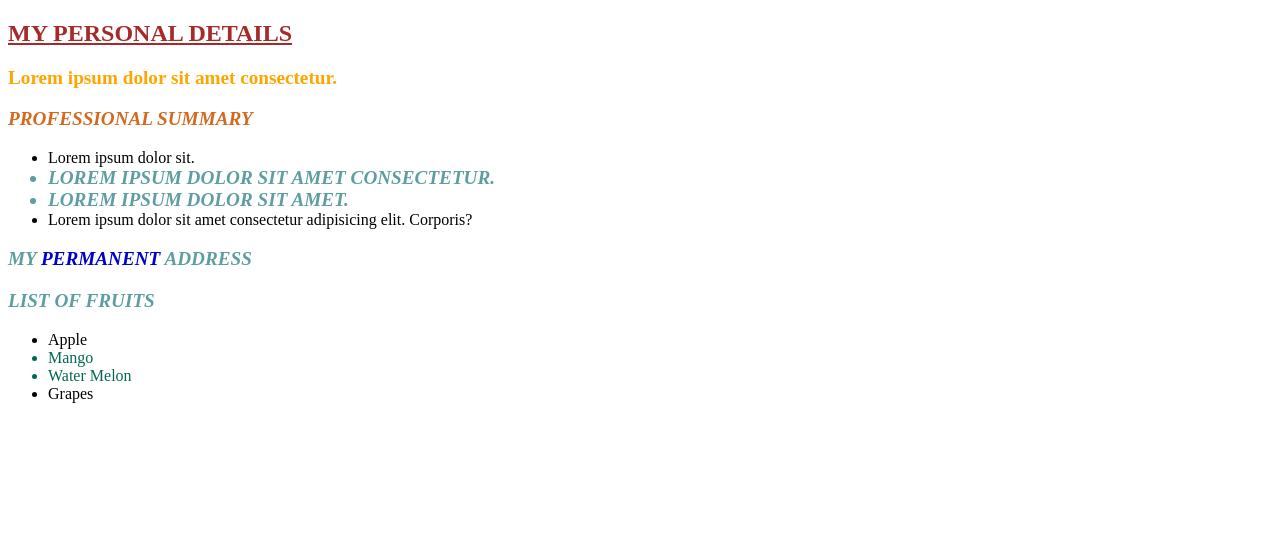
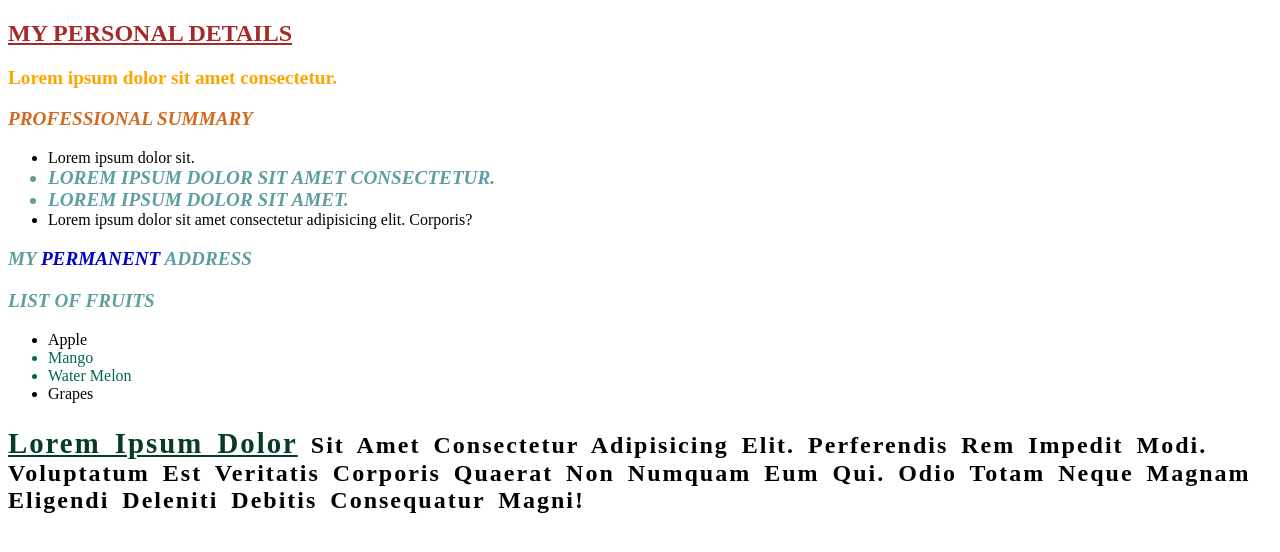
Before and after one commit to PravinBankar101/my-profile, a plain HTML site: page cssLearning.html in a window 1280 px wide. Drawn offline with Linux system fonts and the light colour scheme.

Commit message:
modified csslearning.html using css properties like word-spacing , text-formatting, text-align,  text-decoration
modified csslearning.html using css properties like word-spacing , text-formatting, text-align,  text-decoration

```diff
--- a/cssLearning.html
+++ b/cssLearning.html
@@ -37,11 +37,38 @@
         }
 
         .fruit {
-            /* color: cadetblue; */                 /* //not recommended */
-            /* color: rgb(30, 100, 100);   */           /*  //recommended */
-             color: #036753;                          /*//recommended */
+            /* color: cadetblue; */
+            /* //not recommended */
+            /* color: rgb(30, 100, 100);   */
+            /*  //recommended */
+            color: #036753;
+            /*//recommended */
 
         }
+
+        .para {
+            color: #000000;
+            font-size: x-large;
+            font-weight: bolder;
+            text-transform: capitalize;
+            letter-spacing: 2px;
+            word-spacing: 5px;
+            /* text-decoration: underline; */
+            /* text-shadow: 4px 4px 2px rgba(0,0,0,0.6); */
+        }
+
+        .listFruits {
+            border: 2px solid red;
+            text-align: center;
+            font-family: 'Courier New', Courier, monospace;
+        }
+
+        .dolor{
+            color:#063d22;
+            text-decoration: underline;
+            font-size: larger;
+        }
+
     </style>
 
 
@@ -66,18 +93,21 @@
     <h3>My <span>Permanent</span> Address </h3>
 
     <h3> List Of Fruits </h3>
+    <ul>
+        <li> Apple </li>
+        <li class="fruit"> Mango </li>
+        <li class="fruit"> Water Melon </li>
+        <li> Grapes </li>
+    </ul>
 
-    <ul>
 
-        <li> Apple </li>
+    <p class="para">
+        <span class="dolor">Lorem ipsum dolor</span> sit amet consectetur adipisicing elit. Perferendis rem impedit modi. Voluptatum est veritatis
+        corporis quaerat non numquam eum qui. Odio totam neque magnam eligendi deleniti debitis consequatur magni!
+    </p>
 
-        <li class="fruit"> Mango </li>
 
-        <li class="fruit"> Water Melon </li>
 
-        <li> Grapes </li>
-
-    </ul>
 
 </body>
 
```
